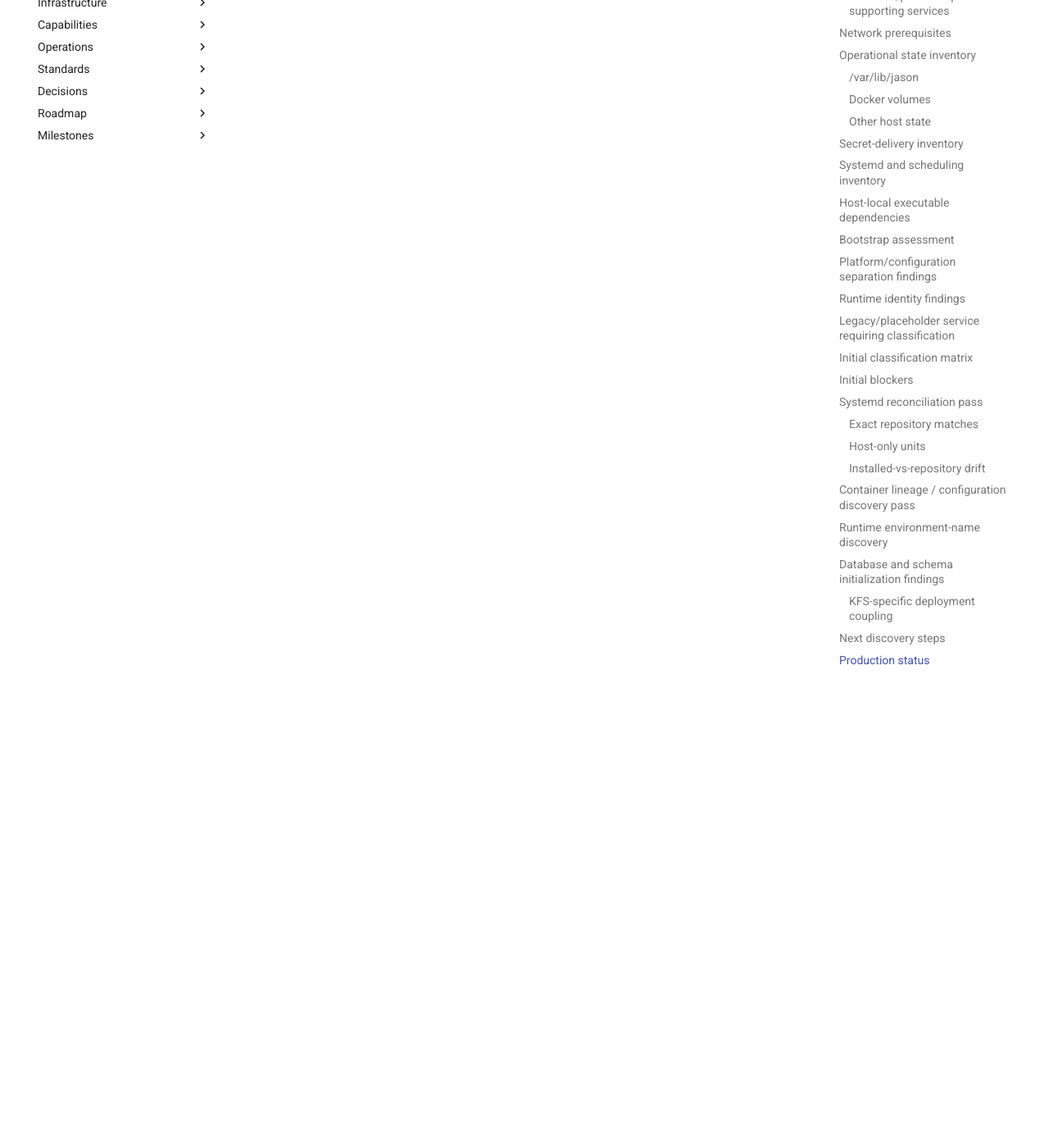
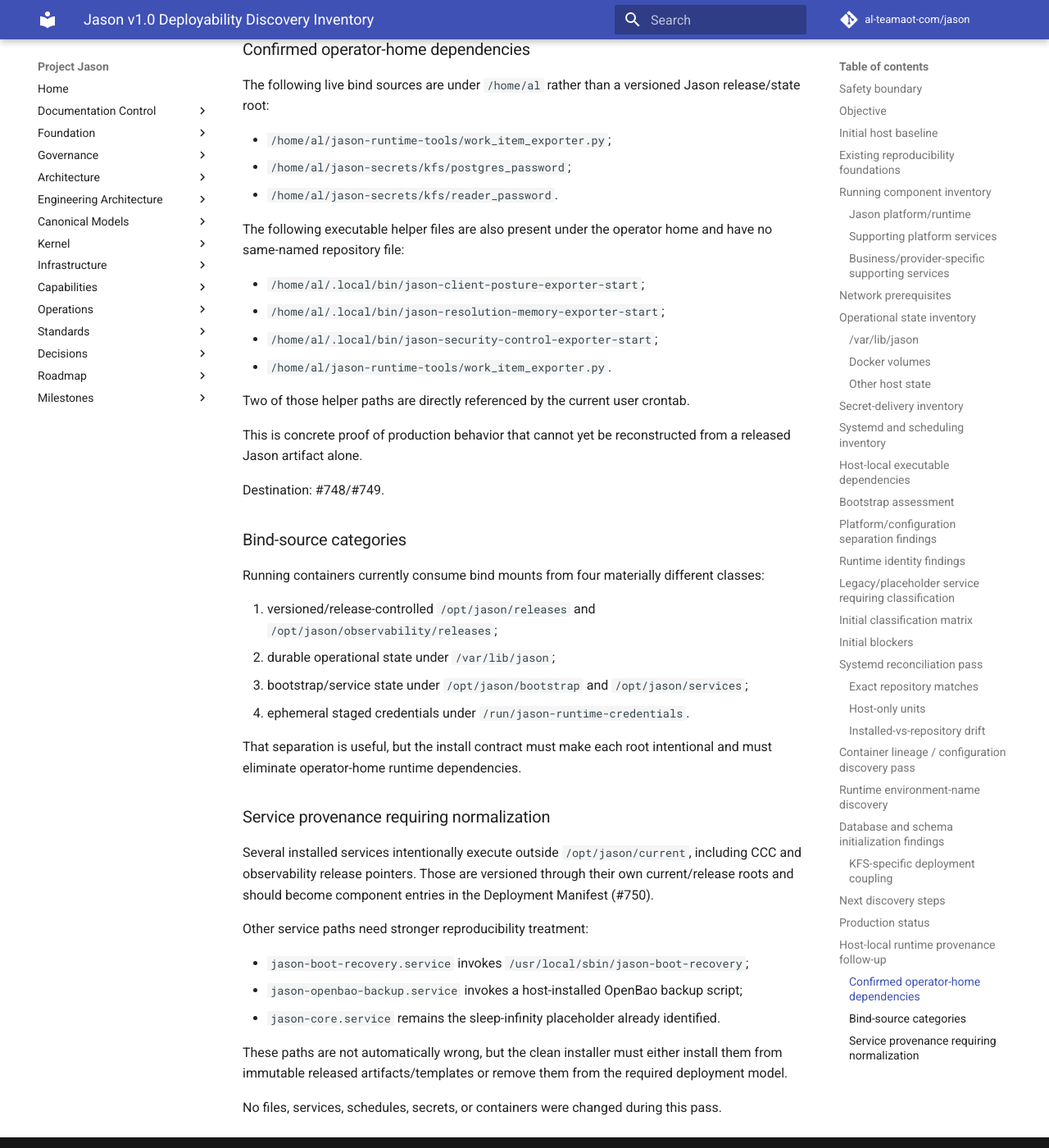
Before and after one commit to al-teamaot-com/jason, an MkDocs documentation site: the page built from docs/operations/Jason-v1-Deployability-Discovery-Inventory.md, in a window 1280 px wide and 1400 px high, scrolled down 15187 px. Shown: the whole window at 82% size. Built offline with MkDocs 1.6.1 and Material for MkDocs 9.7.7, drawn with Linux system fonts in a browser that asks for light colours; comment, search, counter and statistics services are not loaded; some of the changed text lies outside the part shown.

Commit message:
docs: record host-local runtime provenance blockers

```diff
--- a/docs/operations/Jason-v1-Deployability-Discovery-Inventory.md
+++ b/docs/operations/Jason-v1-Deployability-Discovery-Inventory.md
@@ -324,6 +324,8 @@ No change was made.
 13. The runtime exposes a large environment-driven configuration surface that is not yet governed by one explicit v1.0 configuration schema.
 14. Durable database/schema migration behavior is distributed across runtime modules and lacks a single deployment-level compatibility/version manifest.
 15. KFS deployment currently contains operator-home-specific paths for secrets and user-systemd installation.
+16. Live runtime code and helper executables remain under /home/al and are not represented by same-named repository artifacts.
+17. User cron directly references operator-home helper executables, so scheduling/runtime provenance is not yet fully release-controlled.
 
 ## Systemd reconciliation pass
 
@@ -448,3 +450,54 @@ Destination: #748 and #749.
 ## Production status
 
 No production mutation was performed during this discovery pass.
+
+
+## Host-local runtime provenance follow-up
+
+A later read-only pass checked the actual bind-source and executable provenance of running Jason services.
+
+### Confirmed operator-home dependencies
+
+The following live bind sources are under `/home/al` rather than a versioned Jason release/state root:
+
+- `/home/al/jason-runtime-tools/work_item_exporter.py`;
+- `/home/al/jason-secrets/kfs/postgres_password`;
+- `/home/al/jason-secrets/kfs/reader_password`.
+
+The following executable helper files are also present under the operator home and have no same-named repository file:
+
+- `/home/al/.local/bin/jason-client-posture-exporter-start`;
+- `/home/al/.local/bin/jason-resolution-memory-exporter-start`;
+- `/home/al/.local/bin/jason-security-control-exporter-start`;
+- `/home/al/jason-runtime-tools/work_item_exporter.py`.
+
+Two of those helper paths are directly referenced by the current user crontab.
+
+This is concrete proof of production behavior that cannot yet be reconstructed from a released Jason artifact alone.
+
+Destination: #748/#749.
+
+### Bind-source categories
+
+Running containers currently consume bind mounts from four materially different classes:
+
+1. versioned/release-controlled `/opt/jason/releases` and `/opt/jason/observability/releases`;
+2. durable operational state under `/var/lib/jason`;
+3. bootstrap/service state under `/opt/jason/bootstrap` and `/opt/jason/services`;
+4. ephemeral staged credentials under `/run/jason-runtime-credentials`.
+
+That separation is useful, but the install contract must make each root intentional and must eliminate operator-home runtime dependencies.
+
+### Service provenance requiring normalization
+
+Several installed services intentionally execute outside `/opt/jason/current`, including CCC and observability release pointers. Those are versioned through their own current/release roots and should become component entries in the Deployment Manifest (#750).
+
+Other service paths need stronger reproducibility treatment:
+
+- `jason-boot-recovery.service` invokes `/usr/local/sbin/jason-boot-recovery`;
+- `jason-openbao-backup.service` invokes a host-installed OpenBao backup script;
+- `jason-core.service` remains the sleep-infinity placeholder already identified.
+
+These paths are not automatically wrong, but the clean installer must either install them from immutable released artifacts/templates or remove them from the required deployment model.
+
+No files, services, schedules, secrets, or containers were changed during this pass.
```
